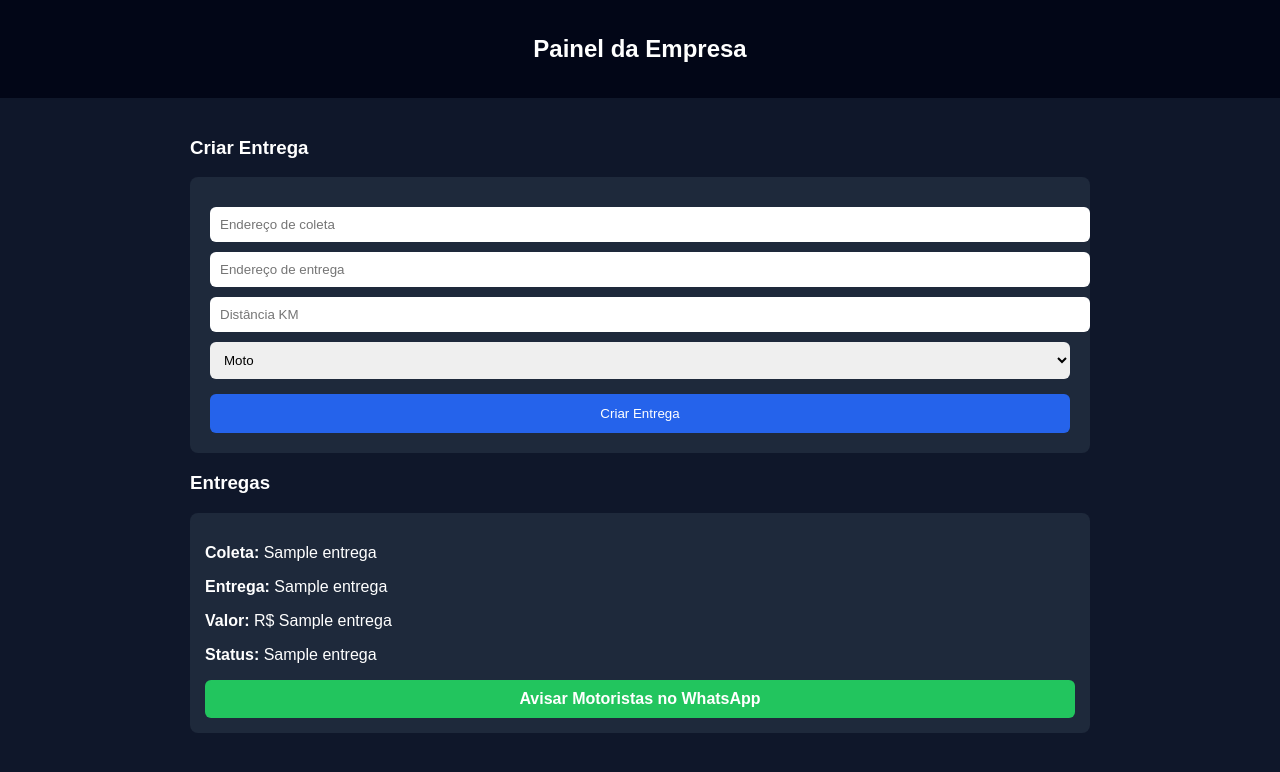
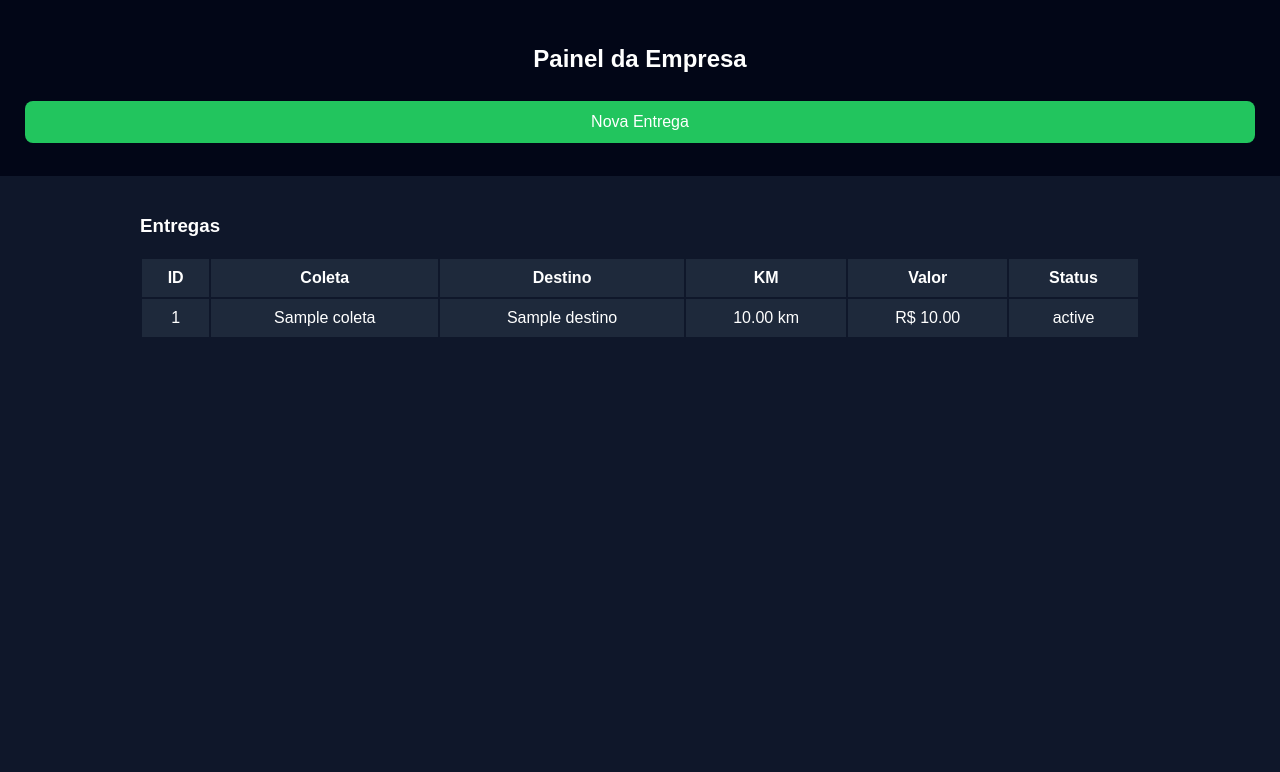
Before and after one commit to wagnermarzzo/motorista24h, a Flask app: template templates/dashboard_empresa.html in a window 1280 px wide. Shown: the top 772 px of the page. Run offline with Flask 3, Linux system fonts and the light colour scheme; the template is opened without the code that fills it: most values are stand-ins (such as "Sample title", 1, 10 or a date in 2020).

Commit message:
Update dashboard_empresa.html

```diff
--- a/templates/dashboard_empresa.html
+++ b/templates/dashboard_empresa.html
@@ -1,153 +1,56 @@
 <!DOCTYPE html>
-<html lang="pt-br">
-
+<html>
 <head>
-
 <meta charset="UTF-8">
-<meta name="viewport" content="width=device-width, initial-scale=1.0">
-
-<title>Painel Empresa</title>
-
-<style>
-
-body{
-font-family:Arial;
-margin:0;
-background:#0f172a;
-color:white;
-}
-
-.topo{
-background:#020617;
-padding:15px;
-text-align:center;
-}
-
-.container{
-padding:20px;
-max-width:900px;
-margin:auto;
-}
-
-form{
-background:#1e293b;
-padding:20px;
-border-radius:8px;
-}
-
-input,select{
-
-width:100%;
-padding:10px;
-margin-top:10px;
-
-border:none;
-border-radius:6px;
-
-}
-
-button{
-
-margin-top:15px;
-padding:12px;
-width:100%;
-
-background:#2563eb;
-border:none;
-color:white;
-
-border-radius:6px;
-cursor:pointer;
-
-}
-
-.entrega{
-
-background:#1e293b;
-padding:15px;
-
-margin-top:15px;
-border-radius:8px;
-
-}
-
-.whatsapp{
-
-background:#22c55e;
-padding:10px;
-text-align:center;
-border-radius:6px;
-margin-top:10px;
-
-}
-
-.whatsapp a{
-
-color:white;
-text-decoration:none;
-font-weight:bold;
-
-}
-
-</style>
-
+<title>Dashboard Empresa</title>
+<link rel="stylesheet" href="/static/css/style.css">
 </head>
 
 <body>
 
-<div class="topo">
+<header>
+
 <h2>Painel da Empresa</h2>
-</div>
+
+<a href="/criar_entrega">
+<button class="btn">Nova Entrega</button>
+</a>
+
+</header>
 
 <div class="container">
 
-<h3>Criar Entrega</h3>
+<h3>Entregas</h3>
 
-<form method="POST">
+<table>
 
-<input name="coleta" placeholder="Endereço de coleta" required>
-
-<input name="entrega" placeholder="Endereço de entrega" required>
-
-<input name="distancia" placeholder="Distância KM" required>
-
-<select name="veiculo">
-
-<option value="moto">Moto</option>
-<option value="carro">Carro</option>
-<option value="van">Van</option>
-
-</select>
-
-<button>Criar Entrega</button>
-
-</form>
-
-<h3>Entregas</h3>
+<tr>
+<th>ID</th>
+<th>Coleta</th>
+<th>Destino</th>
+<th>KM</th>
+<th>Valor</th>
+<th>Status</th>
+</tr>
 
 {% for e in entregas %}
 
-<div class="entrega">
+<tr>
 
-<p><b>Coleta:</b> {{e[1]}}</p>
-<p><b>Entrega:</b> {{e[2]}}</p>
-<p><b>Valor:</b> R$ {{e[5]}}</p>
-<p><b>Status:</b> {{e[6]}}</p>
+<td>{{e.id}}</td>
+<td>{{e.coleta}}</td>
+<td>{{e.destino}}</td>
+<td>{{"%.2f"|format(e.distancia)}} km</td>
+<td>R$ {{ "%.2f"|format(e.valor) }}</td>
+<td>{{e.status}}</td>
 
-<div class="whatsapp">
-
-<a target="_blank"
-href="https://wa.me/?text=Nova%20entrega%20disponivel%0AColeta:%20{{e[1]}}%0AEntrega:%20{{e[2]}}%0AValor:%20R${{e[5]}}">
-Avisar Motoristas no WhatsApp
-</a>
-
-</div>
-
-</div>
+</tr>
 
 {% endfor %}
+
+</table>
 
 </div>
 
 </body>
-  </html>
+</html>
```
